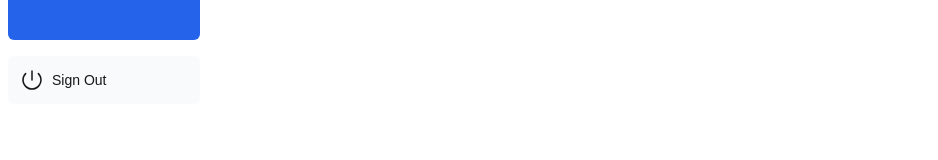
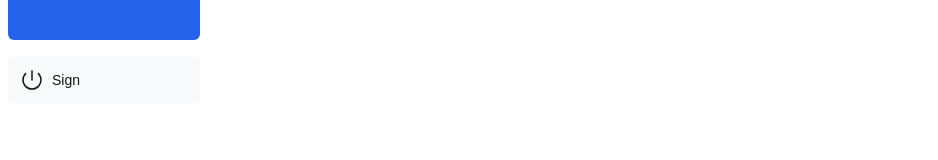
Before and after one commit to AlainDLC/bachata-_management, a Next.js app in the folder just-dance/: page / in a window 1280 px wide. Shown: the part 136-296 px from the top of the page, without its empty margins (0-938 px from the left). Built offline with nearby package versions, Linux system fonts and the light colour scheme.

Commit message:
refactor

```diff
--- a/just-dance/app/components/Sidebar.tsx
+++ b/just-dance/app/components/Sidebar.tsx
@@ -19,7 +19,7 @@ export default function SideBar() {
         >
           <button className="flex h-[48px] w-full grow items-center justify-center gap-2 rounded-md bg-gray-50 p-3 text-sm font-medium hover:bg-sky-100 hover:text-blue-600 md:flex-none md:justify-start md:p-2 md:px-3">
             <PowerIcon className="w-6" />
-            <div className="">Sign Out</div>
+            <div className="">Sign </div>
           </button>
         </form>
       </div>
```
